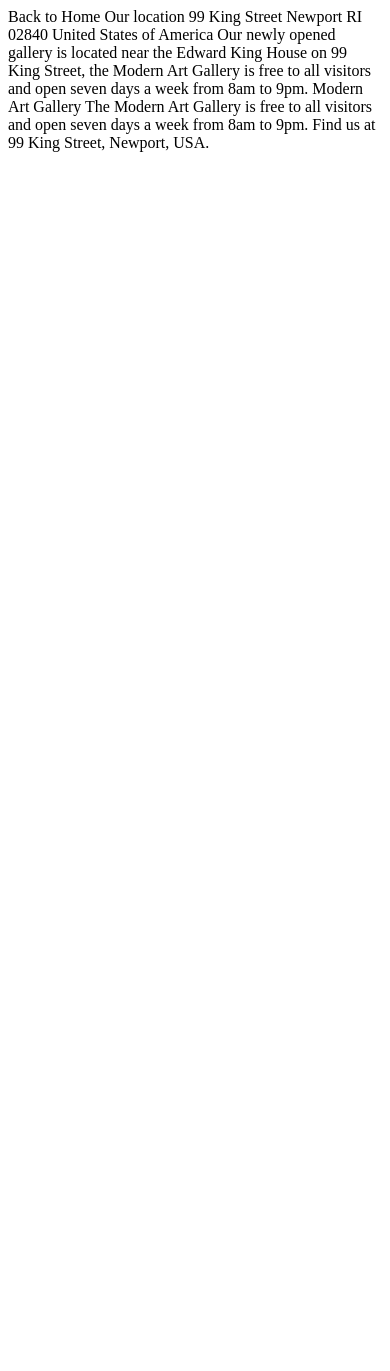
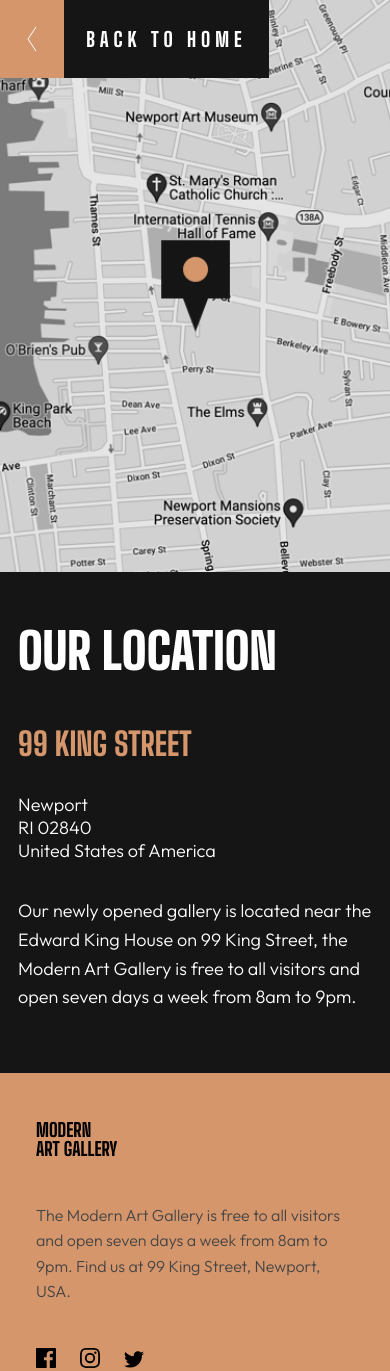
Before and after one commit to mln95/art_gallery_improving_code, a plain HTML site: page starter-code/location.html in a window 390 px wide. Before the commit the page ends 844 px from the top, so only its background shows below. Drawn offline with Linux system fonts and the light colour scheme.

Commit message:
end mobile version both pages

```diff
--- a/starter-code/assets/scss/_main_mobile.scss
+++ b/starter-code/assets/scss/_main_mobile_home.scss
@@ -3,7 +3,7 @@
         display: block;
         width: 100%;
     }
-    #main {
+    #main_mobile {
         margin: 0 18px 0 18px;
 
         h1 {
--- /dev/null
+++ b/starter-code/assets/scss/_main_mobile_map.scss
@@ -0,0 +1,97 @@
+@media (max-width: 39.9375rem) {
+    #backHome {
+        position: relative;
+        width: 269px;
+        #mobile_left_arrow {
+            background: #d5966c;
+            padding: 27px;
+            display: inline;
+            position: absolute;
+            top: 0;
+        }
+        h2 {
+            background: #151515;
+            width: 205px;
+            color: white;
+            text-align: center;
+            position: absolute;
+            padding: 29px 0;
+            letter-spacing: 5px;
+            right:0;
+            top: 0;
+        }
+    }
+    #image-map {
+        display: block;
+        width: 100%;
+    }
+    #main_location {
+        background: #151515;
+
+        #location {
+            margin: 0 18px;
+            #image-map {
+                display: block;
+                width: 100%;
+            }
+
+            h1 {
+                margin: 0 0 52px 0;
+                padding-top: 54px;
+                font-weight: 900;
+                color: white;
+                font-size: 3.125em;
+            }
+
+            h2 {
+                margin-bottom: 33px;
+                font-size: 2em;
+                color: #d5966c;
+            }
+            ul {
+                padding: 0;
+                margin-bottom: 35px;
+            }
+
+            ul li{
+                list-style: none;
+                font-family: 'Outfit', sans-serif;
+                font-weight: 300;
+                font-size: 18px;
+                color: #444444;
+                color: white;
+            }
+
+            p:nth-of-type(1) {
+                font-family: 'Outfit', sans-serif;
+                font-weight: 300;
+                padding-bottom: 61px;
+                color: white;
+            }
+        }
+    }
+    #main_opening_statut {
+        background: #d5966c;
+        padding: 48px 32px 48px 36px;
+
+        h3 {
+            margin-bottom: 44px;
+        }
+
+        p {
+            font-size: 16px;
+            font-family: 'Outfit', sans-serif;
+            font-weight: 300;
+            margin-bottom: 43px
+        }
+
+        .black_network {
+            display: inline;
+        }
+
+        img:not(:last-child) {
+            margin-right: 20px;
+        }
+
+    }
+}
--- a/starter-code/assets/scss/_main_web.scss
+++ b/starter-code/assets/scss/_main_web.scss
@@ -2,7 +2,7 @@
     margin: 0;
 }
 
-#image-hero, #image-grid-1, #image-grid-2, #image-grid-3{
+#image-hero, #image-grid-1, #image-grid-2, #image-grid-3, #image-map{
     display: none;
 }
 
@@ -31,3 +31,11 @@ p {
 #mobile_right_arrow {
     display: none;
 }
+
+#mobile_left_arrow {
+    display: none;
+}
+
+.black_network {
+    display: none;
+}
--- a/starter-code/assets/scss/style.scss
+++ b/starter-code/assets/scss/style_home.scss
@@ -1,3 +1,3 @@
 @import 'main_web';
 @import 'main_tablette';
-@import 'main_mobile'
+@import 'main_mobile_home';
--- /dev/null
+++ b/starter-code/assets/scss/style_map.scss
@@ -0,0 +1,2 @@
+@import 'main_web';
+@import 'main_mobile_map';
--- a/starter-code/location.html
+++ b/starter-code/location.html
@@ -5,28 +5,42 @@
   <meta name="viewport" content="width=device-width, initial-scale=1.0">
 
   <link rel="icon" type="image/png" sizes="32x32" href="./assets/favicon-32x32.png">
-
+  <link rel="stylesheet" href="assets/scss/style_map.css">
   <title>Frontend Mentor | Art gallery website</title>
+  <link href="https://fonts.googleapis.com/css2?family=Big+Shoulders+Display:wght@800;900&family=Outfit:wght@300&display=swap" rel="stylesheet">
 </head>
 <body>
+  <div id="backHome">
+    <a href="index.html"><img id="mobile_left_arrow" src="assets/icon-arrow-left.svg"></a>
+    <h2>Back to Home</h2>
 
-  Back to Home
+  </div>
+  <img id="image-map" src="assets/mobile/image-map.png">
+  <section id="main_location">
 
-  Our location
+    <div id="location">
+      <h1>Our location</h1>
+      <h2>99 King Street</h2>
+      <ul>
+        <li>Newport</li>
+        <li>RI 02840</li>
+        <li>United States of America</li>
+      </ul>
+      <p>Our newly opened gallery is located near the Edward King House on 99 King
+      Street, the Modern Art Gallery is free to all visitors and open seven days
+      a week from 8am to 9pm.</p>
+    </div>
+</section>
 
-  99 King Street
-  Newport
-  RI 02840
-  United States of America
+<section id="main_opening_statut">
+  <h3>Modern<br>Art Gallery</h3>
+  <p>The Modern Art Gallery is free to all visitors and open seven days a week
+  from 8am to 9pm. Find us at 99 King Street, Newport, USA.</p>
+  <img class="black_network" src="assets/icon-facebook_black.svg">
+  <img class="black_network" src="assets/icon-instagram_black.svg">
+  <img class="black_network" src="assets/icon-twitter_black.svg">
+</section>
 
-  Our newly opened gallery is located near the Edward King House on 99 King
-  Street, the Modern Art Gallery is free to all visitors and open seven days
-  a week from 8am to 9pm.
-
-  Modern Art Gallery
-
-  The Modern Art Gallery is free to all visitors and open seven days a week
-  from 8am to 9pm. Find us at 99 King Street, Newport, USA.
 
 </body>
 </html>
```
Also changed, not shown: starter-code/index.html (+3 -3 lines), starter-code/assets/icon-facebook_black.svg (added), starter-code/assets/icon-instagram_black.svg (added), starter-code/assets/icon-twitter_black.svg (added), starter-code/assets/scss/style_home.css, starter-code/assets/scss/style_map.css (added), 3 other files.
